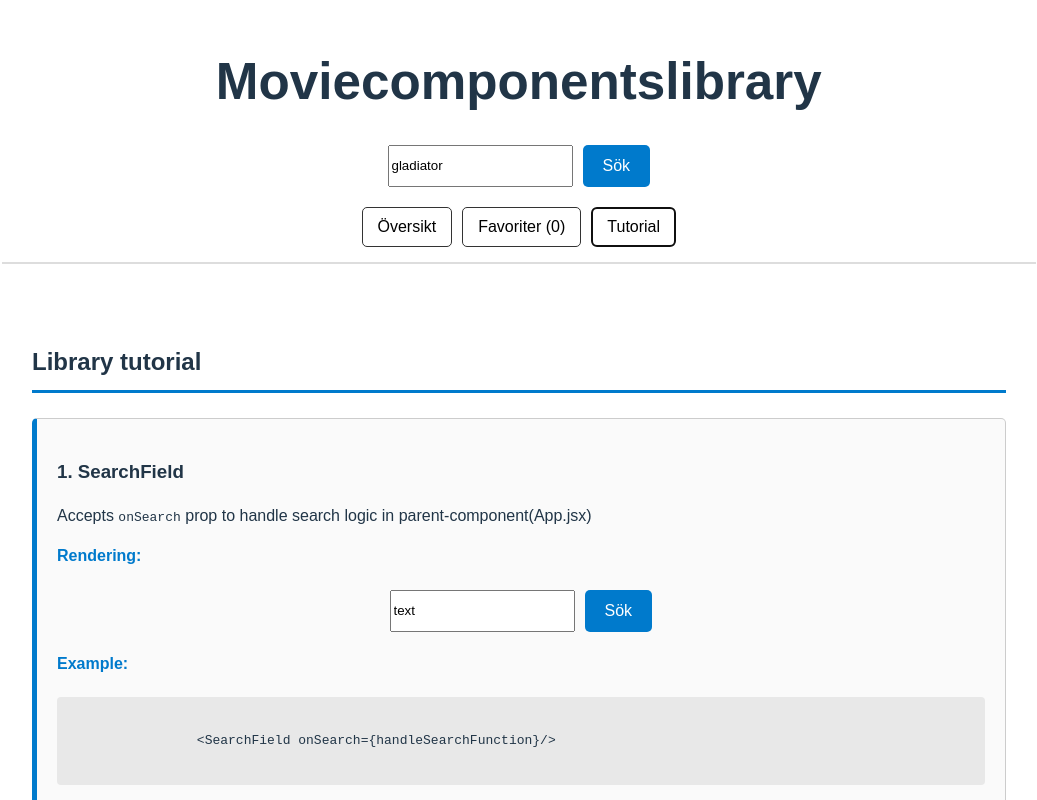
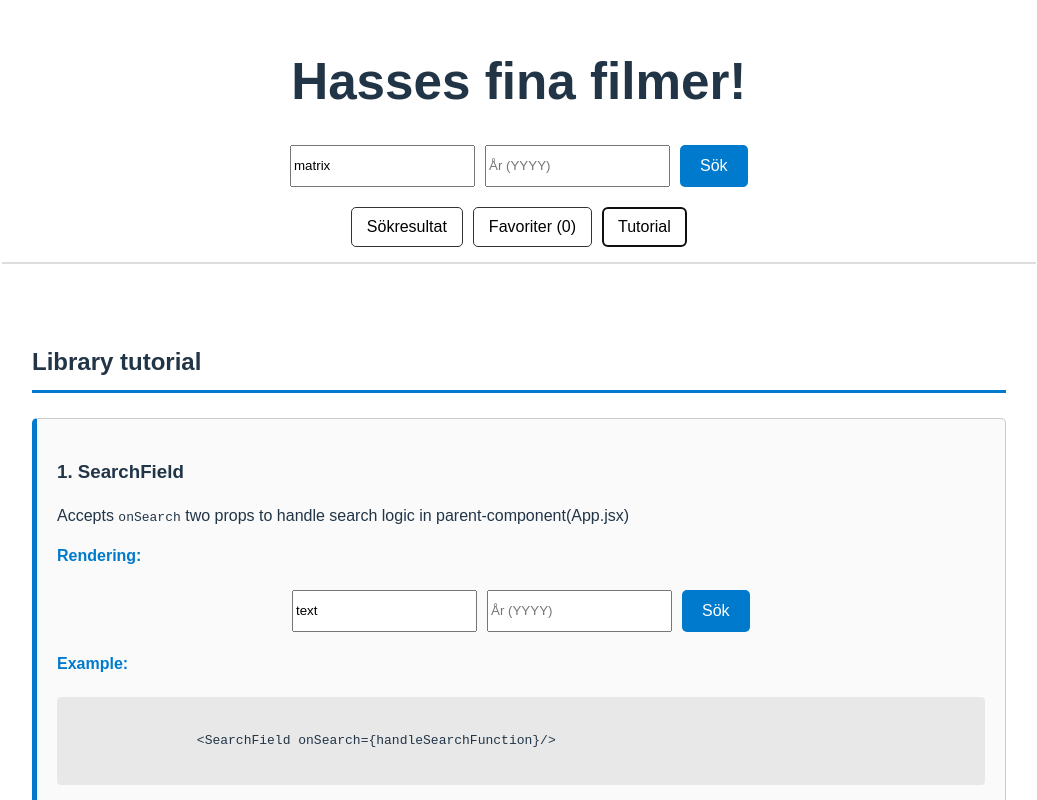
Before and after one commit to JohanHanssonSUT24/movie-library-project, a React (Vite) app: page / in a window 1280 px wide. Both pictures are taken after a click on the button "Tutorial". Shown: the top 800 px of the page, without its empty margins (18-1055 px from the left). Built offline with nearby package versions, Linux system fonts and the light colour scheme; no server answers.

Commit message:
Adding comments

```diff
--- a/src/App.jsx
+++ b/src/App.jsx
@@ -1,4 +1,5 @@
 import React, {useState, useEffect, useCallback} from "react";
+//Import Child-components
 import SearchField from './components/SearchField';
 import MovieList from './components/MovieList';
 import MovieDetails from './components/MovieDetails';
@@ -10,91 +11,109 @@ import './styles/App.css';
 const API_KEY = import.meta.env.VITE_OMDB_API_KEY;
 
 function App(){
-  const [searchTerm, setSearchTerm] = useState('gladiator'); // Default search term
+  const [searchTerm, setSearchTerm] = useState('matrix'); // Default search term
   const [movies, setMovies] = useState([]); // Array of results
   const [selectedMovie, setSelectedMovie] = useState(null); // Movie details
-  const [view, setView] = useState('search');
-
-  // UseState for favorite list (array) from local storage and to save to local storage.
+  const [view, setView] = useState('search'); //Shows which page is showing, search/details/favorites or tutorial
   const [favorites, setFavorites] = useState(() => {
-    const savedFavorites = localStorage.getItem('omdb-favorites');
-    return savedFavorites ? JSON.parse(savedFavorites) : [];
+  const savedFavorites = localStorage.getItem('omdb-favorites'); //Saved favorite movies
+    return savedFavorites ? JSON.parse(savedFavorites) : []; //Favorites are saved in LS, using JSON.parse to convert JSON to JS-object/array
   });
 
   useEffect(() => {
-    localStorage.setItem('omdb-favorites', JSON.stringify(favorites));
+    localStorage.setItem('omdb-favorites', JSON.stringify(favorites)); //Sync favorites to LS everytime list changes.
    }, [favorites]);
 
 
-  // Search function
-  const searchMovies = useCallback(async (query) => {
-    if (!query) return;
-    setSearchTerm(query);
-    setSelectedMovie(null);
-    setView('search');
-    try{
-      const url = `https://www.omdbapi.com/?s=${query}&apikey=${API_KEY}`;
-      const response = await fetch(url);
+
+const searchMovies = useCallback(async (query, year) => {
+    const trimmedQuery = query ? query.trim() : '';//Use trim on search-input to clear from white spaces.
+
+    const trimmedYear = (year && /^\d{4}$/.test(year.trim())) ? year.trim() : '';//Check if Year-input is a valid 4-dig input.
+
+
+    if (!trimmedQuery && !trimmedYear) {//If both searchfields are empty, cancel function.
+        setMovies([]); //Clears result-list
+        setView('search');//Set UI to search
+        return;
+    }
+
+
+    let finalQuery = trimmedQuery;//If search only includes year, "movie" is added as default-search for title to meet OMDb requirements.
+    if (!finalQuery && trimmedYear) {
+
+        finalQuery = 'movie';
+    }
+
+    setSearchTerm(finalQuery);//update search
+    setSelectedMovie(null);//Previous search set as null
+    setView('search');//Set result of new serach
+
+    try {//Creates search inputs ("s=search") with final search term and API_KEY for authentication.
+        const params = new URLSearchParams({ s: finalQuery, apikey: API_KEY });
+
+        if (trimmedYear) {//If year is added, includes in the search result.
+          params.set('y', trimmedYear);
+        }
+
+        const response = await fetch(`https://www.omdbapi.com/?${params.toString()}`);
         const data = await response.json();
-      if(data.Response === "True") {
-        const uniqueMovies = [];
-        const ids = new Set();
 
-        data.Search.forEach(movie =>{
-          if( !ids.has(movie.imdbID)){
-            uniqueMovies.push(movie);
-            ids.add(movie.imdbID);
-          }
-        });
-        setMovies(uniqueMovies);
-      } else{
-        setMovies([]);
+        if (data.Response === "True") {//If response is True
+
+            const uniqueMovies = data.Search.filter((movie, index, self) =>//Results are filtered to remove duplicates based on ID
+                index === self.findIndex((m) => (
+                m.imdbID === movie.imdbID
+              ))
+          );
+            setMovies(uniqueMovies);//Result of unique movies
+        } else {
+          setMovies([]);//If response is False then the list will be empty
           console.error(data.Error);
         }
-    } catch (error){
+    } catch (error) {//Catch if failed request
         console.error("Error fetching data:", error);
+        setMovies([]);
     }
-  }, []);
+}, [API_KEY]); //Ends useCallback. Creates new array ONLY if the content has changed.
 
-  // Hämta filmdetaljer
-  const fetchMovieDetails = useCallback(async (id) => {
-    setSelectedMovie(null);
+
+  const fetchMovieDetails = useCallback(async (id) => {//Function takes "id" as an arugment
+    setSelectedMovie(null);//Sets previus movie-details to null
     try{
-      // KORRIGERAD URL: Använder 'i=' för ID och variabeln 'id'
-      const url = `https://www.omdbapi.com/?i=${id}&plot=full&apikey=${API_KEY}`;
+
+      const url = `https://www.omdbapi.com/?i=${id}&plot=full&apikey=${API_KEY}`; //Uses id to get specific title. Uses plot to get description of that title. Authenticate with API_KEY
       const response = await fetch(url);
       const data = await response.json();
 
-      if(data.Response === "True"){
-        // KORRIGERAT: Byt till setSelectedMovie
+      if(data.Response === "True"){//If response is True, saves movie-details
         setSelectedMovie(data);
-        setView('details');
+        setView('details');//UI changes to "details" and shows information.
       }else {
         console.error(data.Error);
       }
     }catch (error){
       console.error("Unexpected error occured:", error);
   }
+  }, [API_KEY]); //Ends useCallback. Creates new array ONLY if the content has changed.
+
+  useEffect(() => { //Initial search when application starts to show initial movies
+
+    searchMovies(searchTerm, '');
+
   }, []);
 
-  // Initial sökning vid laddning
-  useEffect(() => {
-    searchMovies(searchTerm);
-  }, [searchTerm, searchMovies]);
-
-  // Favorite functions
-  const toggleFavorite = (movie) => {
-    const isFavorite = favorites.some(fav => fav.imdbID === movie.imdbID);
+  const toggleFavorite = (movie) => {//Handles favorite-movies
+    const isFavorite = favorites.some(fav => fav.imdbID === movie.imdbID);//Check if movie already is a favorite
     if(isFavorite){
-      setFavorites(favorites.filter(fav => fav.imdbID !== movie.imdbID));
+      setFavorites(favorites.filter(fav => fav.imdbID !== movie.imdbID));//If already a favorite, uses Filter to create a new list without that movie.
     } else {
-      setFavorites([...favorites, movie]);
+      setFavorites([...favorites, movie]);//If not a favorite, uses ...-operator to create a new array with old favorites and added one.
     }
   };
 
-  // Render view
-  const renderView = () => {
-    if(view === 'details' && selectedMovie){
+  const renderView = () => {//Logic for UI-view to determine what to show user based on present view.
+    if(view === 'details' && selectedMovie){//If details and movie is chosen, show component "MovieDetails"
       return(
         <MovieDetails
         movie={selectedMovie}
@@ -125,10 +144,12 @@ function App(){
   return (
     <div className="app-container">
       <header>
-        <h1>Moviecomponentslibrary</h1>
+        <h1>Hasses fina filmer!</h1>
+        {/* Skicka med den uppdaterade searchMovies-funktionen */}
         <SearchField onSearch={searchMovies} initialSearch={searchTerm} />
         <nav>
-          <button onClick={() => setView('overview')}>Översikt</button>
+          {/* Ändrade "overview" till "search" för tydlighet i navigationen */}
+          <button onClick={() => setView('search')}>Sökresultat</button>
           <button onClick={() => setView('favorites')}>Favoriter ({favorites.length})</button>
           <button onClick={() => setView('tutorial')}>Tutorial</button>
         </nav>
--- a/src/components/SearchField.jsx
+++ b/src/components/SearchField.jsx
@@ -3,20 +3,31 @@ import '../styles/Shared.css';
 
 function SearchField({onSearch, initialSearch}){
     const [query, setQuery] = useState(initialSearch);
+    const [year, setYear] = useState("");
+
     const handleSubmit = (e) => {
         e.preventDefault();
-        if(query.trim()){
-            onSearch(query.trim());
+        // Kontrollera att minst ett fält har innehåll, sedan skicka båda till onSearch
+        if(query.trim() || year.trim()){
+             onSearch(query, year);
         }
     };
+
     return (
         <form onSubmit={handleSubmit} className="search-form">
             <input
                 type="text"
                 value={query}
                 onChange={(e) => setQuery(e.target.value)}
-                placeholder="Sök film"
+                placeholder="Sök filmtitel"
             />
+            <input
+            type="text"
+            value={year}
+            onChange={(e) => setYear(e.target.value)}
+            placeholder="År (YYYY)"
+            />
+
             <button type="submit" className="search-button">Sök</button>
         </form>
     );
--- a/src/components/TutorialView.jsx
+++ b/src/components/TutorialView.jsx
@@ -7,7 +7,7 @@ import MovieDetails from "./MovieDetails";
 
 const dummyMovie = {
     Title: "Dummy movie",
-    Year: "20XX",
+    Year: "YYYY",
     imdbID: "tt1234567",
     Type: "Movie",
     Poster: "https://via.placeholder.com/200x300?text=MovieCard+Example"
@@ -21,13 +21,13 @@ const dummyList = [
     }
 ];
 function TutorialView({ onMovieSelect}){
-    const dummySearch = (query) => {
-        alert(`Search initiated with: ${query}`);
+    const dummySearch = (query, year) => {
+        console.log(`Search initiated with Title: "${query}" and Year: "${year || 'N/A'}"`);
 
     };
 
     const dummyToggle = () =>{
-        alert("Toggle favorite clicked!")
+        console.log("Toggle favorite clicked!")
     };
     return(
         <div className="tutorial-view">
@@ -35,7 +35,7 @@ function TutorialView({ onMovieSelect}){
 
             <div className="tutorial-section">
                 <h3>1. SearchField</h3>
-                <p>Accepts <code>onSearch</code> prop to handle search logic in parent-component(App.jsx)</p>
+                <p>Accepts <code>onSearch</code> two props to handle search logic in parent-component(App.jsx)</p>
                 <h4>Rendering:</h4>
                 <SearchField onSearch={dummySearch} initialSearch={"text"}/>
                 <h4>Example: </h4>
```
Lines whose indentation alone changed are shown as unchanged.
